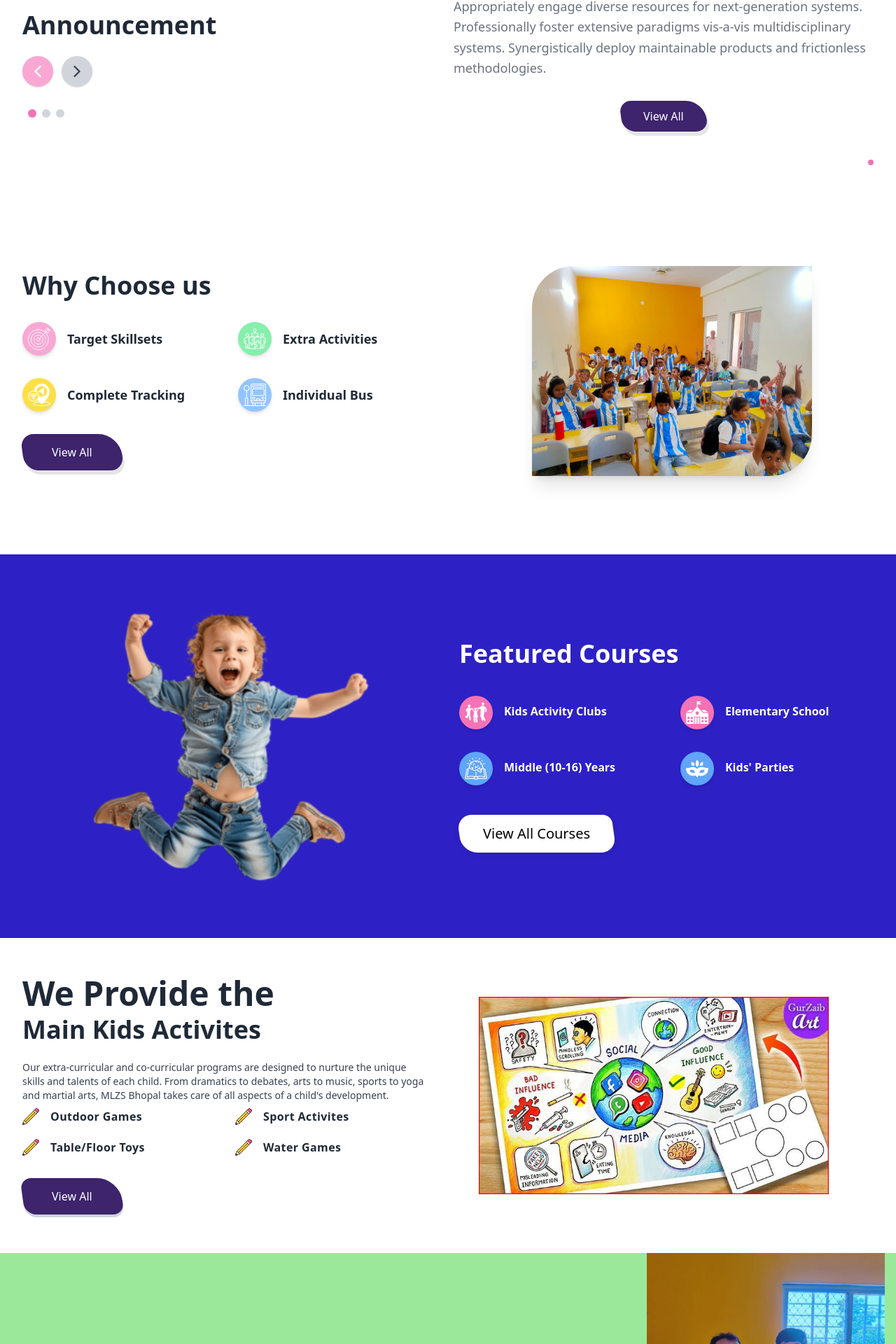
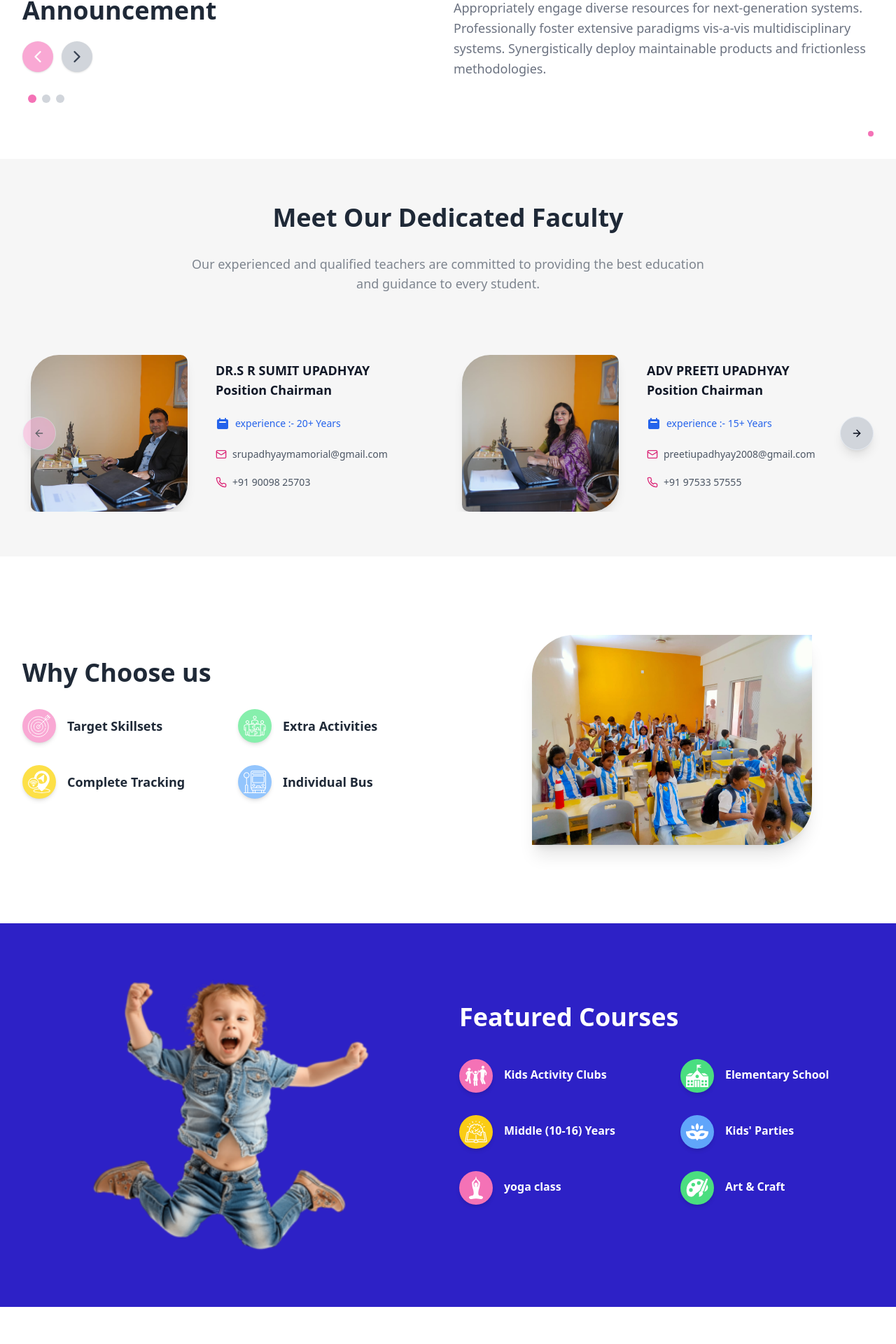
Before and after one commit to Priyammittal9/Mount_Litera_zee_School, a React (Vite) app: page / in a window 1280 px wide. Shown: the part 865-2785 px from the top of the page at 70% size. Built offline with nearby package versions, Linux system fonts and the light colour scheme.

Commit message:
update buttons,footer,map,faculty,Featured

```diff
--- a/src/components/Activities.tsx
+++ b/src/components/Activities.tsx
@@ -22,9 +22,9 @@ const Activities = () => (
          Our extra-curricular and co-curricular programs are designed to nurture the unique skills and talents of each child. From dramatics to debates, arts to music, sports to yoga and martial arts, MLZS Bhopal takes care of all aspects of a child's development.
         </p>
 
-        <div className="grid grid-cols-1 sm:grid-cols-2 gap-x-8 gap-y-5 mb-8">
+        <div className="grid grid-cols-1 sm:grid-cols-2 gap-x-8 gap-y-5 mb-8 pt-8">
           {activities.map((activity, idx) => (
-            <div key={idx} className="flex items-center gap-4">
+            <div key={idx} className="flex items-center gap-6">
               <img src={activity.icon} alt="" className="w-6 h-6" />
               <span className="font-semibold text-base text-gray-800 tracking-wide">
                 {activity.title}
@@ -32,22 +32,7 @@ const Activities = () => (
             </div>
           ))}
         </div>
-        <UiButton
-          color="#3d246c"
-          textColor="#fff"
-          borderColor="#3d246c"
-          style={{
-            borderRadius: "16px 32px 16px 16px",
-            fontSize: "1rem",
-            fontWeight: 400,
-            minWidth: 120,
-            boxShadow: "0 4px 0px 0px #d1d5db",
-            marginLeft: 0,
-          }}
-          className="font-normal px-10 py-3"
-        >
-          View All
-        </UiButton>
+
       </div>
       {/* Right Illustration */}
       <div className="flex-1 flex items-center justify-center relative ">
--- a/src/components/Announcements.tsx
+++ b/src/components/Announcements.tsx
@@ -66,23 +66,7 @@ const Announcements = () => {
 						<p className="text-gray-500 mb-8 leading-relaxed text-lg md:text-md font-medium">
 							{announcements[current].text}
 						</p>
-						<UiButton
-							color="#3d246c"
-							textColor="#fff"
-							borderColor="#3d246c"
-							style={{
-								borderRadius: "20px 30px 20px 20px",
-								fontSize: "1rem",
-								fontWeight: 400,
-								width: "fit-content",
-								minWidth: 120,
-								boxShadow: "2px 6px 0px 0px #e5e5e5",
-								alignSelf: "center",
-								padding: "8px 30px"
-							}}
-						>
-							View All
-						</UiButton>
+
 					</div>
 				</div>
 				{/* Decorative dot */}
--- a/src/components/FeaturedCourses.tsx
+++ b/src/components/FeaturedCourses.tsx
@@ -3,27 +3,34 @@ import UiButton from "@/components/ui/UiButton";
 const courses = [
 	{
 		title: "Kids Activity Clubs",
-		age: "",
 		color: "bg-pink-400",
 		icon: "/images/icons_img/icon6.svg",
 	},
 	{
 		title: "Elementary School",
-		age: "",
-		color: "bg-pink-400",
+		color: "bg-green-400",
 		icon: "/images/icons_img/icon7.svg",
 	},
 	{
 		title: "Middle (10-16) Years",
-		age: "",
-		color: "bg-blue-400",
+		color: "bg-yellow-400",
 		icon: "/images/icons_img/icon8.svg",
 	},
 	{
 		title: "Kids' Parties",
-		age: "",
 		color: "bg-blue-400",
 		icon: "/images/icons_img/icon9.svg",
+	},
+	{
+		title: "yoga class",
+		color: "bg-pink-400",
+		icon: "/images/icons_img/icon10.svg",
+	},
+	{
+		title: "Art & Craft",
+		age: "",
+		color: "bg-green-400",
+		icon: "/images/icons_img/icon11.svg",
 	},
 ];
 
@@ -74,19 +81,7 @@ const FeaturedCourses = () => {
 								</div>
 							))}
 						</div>
-						 <UiButton
-                      color="#fff"
-                      textColor="#000"
-                      borderColor="#fff"
-                      style={{
-                        fontSize: "1.25rem",
-                        padding: "10px 32px",
-                        marginTop: "10px",
-                        fontWeight: 400
-                      }}
-                    >
-                      View All Courses
-                    </UiButton>
+
 					</div>
 				</div>
 			</div>
--- a/src/components/Footer.tsx
+++ b/src/components/Footer.tsx
@@ -1,84 +1,145 @@
-import { Facebook, Twitter, Instagram, Linkedin, Youtube, Globe, Phone, Mail, MapPin } from 'lucide-react';
+import { Facebook, Twitter, Instagram, Linkedin, Youtube, Globe, Phone, Mail, MapPin, Clock } from 'lucide-react';
 
 const Footer = () => {
-  const navigationLinks = [
+  // Campus Address
+  const campusAddress = [
+    {
+      icon: MapPin,
+      label: `Mount Litera zee School, kundeshwar Road, near life care hospital, Tikamgarh, Madhya Pradesh, India - 472001`,
+    },
+    {
+      icon: Clock,
+      label: `08:00am to 04:00pm`,
+    },
+  ];
+
+  // Contact Us
+  const contactUs = [
+    {
+      icon: Phone,
+      label: `+91 90098 25058\n+91 99933 81700\n+91 97533 57555`,
+    },
+    {
+      icon: Mail,
+      label: `srupadhyaymemorial@gmail.com\nmountliterazeeschool773@gmail.com`,
+    },
+  ];
+
+  // Quick Links
+  const quickLinks = [
     { label: "Home", href: "#home" },
     { label: "Announcement", href: "#announcement" },
+    { label: "Gallery", href: "#gallery" },
     { label: "Why Choose us", href: "#why-choose-us" },
     { label: "Courses", href: "#courses" },
     { label: "Activities", href: "#activities" },
-  { label: "Gallery", href: "#gallery" },
     { label: "Testimonials", href: "#testimonials" },
     { label: "News", href: "#news" },
     { label: "Contact", href: "#Contact" },
   ];
-  const contactDetails = [
-    {
-      icon: MapPin,
-      label: 'Mount Litera zee School, kundeshwar Road, near life care hospital, Tikamgarh, Madhya Pradesh, India - 472001',
-    },
-    {
-      icon: Phone,
-      label: '+91 90098 25058 / +91 99933 81700 / +91 97533 57555',
-    },
-    {
-      icon: Mail,
-      label: 'srupadhyaymemorial@gmail.com\nmountliterazeeschool773@gmail.com',
-    },
+
+  // Important Links (example, you can update as needed)
+  const importantLinks = [
+    { label: "Downloads", href: "#" },
+    { label: "News & Event", href: "#" },
+    { label: "Photo Gallery", href: "#" },
+    { label: "Video Gallery", href: "#" },
+    { label: "Activities", href: "#" },
+    { label: "Litera Experience", href: "#" },
+    { label: "Careers", href: "#" },
+    { label: "Contact Us", href: "#Contact" },
   ];
 
   const socialIcons = [
-    { icon: Instagram },
-    { icon: Facebook },
-    { icon: Twitter },
-    { icon: Globe },
-    { icon: Youtube },
-    { icon: Linkedin },
+    { icon: Facebook, href: "#" },
+    { icon: Instagram, href: "#" },
+    { icon: Linkedin, href: "#" },
+    { icon: Youtube, href: "#" },
   ];
 
   return (
-    <footer className="bg-[#39365B] text-white py-8 mt-10 pb-16 pt-16">
-      <div className="max-w-7xl mx-auto px-6 flex flex-col items-center">
-        <div className="flex flex-wrap justify-center gap-6 md:gap-10 mb-4">
-          {navigationLinks.map((link, index) => (
-            <a
-              key={index}
-              href={link.href}
-              className="text-white text-sm md:text-base font-normal hover:text-[#00e6ef] transition-colors"
-            >
-              {link.label}
-            </a>
-          ))}
-        </div>
-        {/* Contact Details */}
-        <div id='Contact' className="flex flex-wrap flex-col md:flex-row justify-center gap-10 md:gap-6 mb-16 mt-16 text-base md:text-lg w-full max-w-4xl items-center">
-          {contactDetails.map((item, idx) => {
+    <footer className="bg-[#39365B] text-white pt-12 pb-8 ">
+      <div className="max-w-7xl mx-auto px-6">
+        <div className="grid grid-cols-1 sm:grid-cols-2 lg:grid-cols-4 gap-10 mb-8">
+          {/* Campus Address */}
+          <div>
+            <h3 className="font-bold mb-3 text-base md:text-lg">Campus Address</h3>
+            {campusAddress.map((item, idx) => {
               const Icon = item.icon;
               return (
-              <div key={idx} className="flex items-center align-middle gap-4 w-full md:w-auto">
-                <Icon className="w-10 h-10 min-w-10 min-h-10 text-[#00e6ef] mt-1" />
-                <span className="whitespace-pre-line text-[14px] sm:text-[16px]">{item.label}</span>
+                <div key={idx} className="flex items-start gap-3 mb-2">
+                  <Icon className="w-5 h-5 text-[#00e6ef] mt-1" />
+                  <span className="whitespace-pre-line text-[14px] sm:text-[15px]">{item.label}</span>
                 </div>
               );
             })}
           </div>
-        <div className="flex flex-wrap justify-center items-center gap-2 md:gap-3 mt-2">
-          <span className="text-[#00e6ef] font-normal text-sm md:text-base mr-2">Follow Us:</span>
-          {socialIcons.map((social, index) => {
-            const IconComponent = social.icon;
+          {/* Contact Us */}
+          <div>
+            <h3 id='Contact' className="font-bold mb-3 text-base md:text-lg">Contact Us</h3>
+            {contactUs.map((item, idx) => {
+              const Icon = item.icon;
+              return (
+                <div key={idx} className="flex items-start gap-3 mb-2">
+                  <Icon className="w-5 h-5 text-[#00e6ef] mt-1" />
+                  <span className="whitespace-pre-line text-[14px] sm:text-[15px]">{item.label}</span>
+                </div>
+              );
+            })}
+          </div>
+          {/* Quick Links */}
+          <div>
+            <h3 className="font-bold mb-3 text-base md:text-lg">Quick Links</h3>
+            <ul>
+              {quickLinks.map((link, idx) => (
+                <li key={idx}>
+                  <a
+                    href={link.href}
+                    className="text-white text-[14px] sm:text-[15px] hover:text-[#00e6ef] transition-colors"
+                  >
+                    {link.label}
+                  </a>
+                </li>
+              ))}
+            </ul>
+          </div>
+          {/* Important Links */}
+          <div>
+            <h3 className="font-bold mb-3 text-base md:text-lg">Important Links</h3>
+            <ul>
+              {importantLinks.map((link, idx) => (
+                <li key={idx}>
+                  <a
+                    href={link.href}
+                    className="text-white text-[14px] sm:text-[15px] hover:text-[#00e6ef] transition-colors"
+                  >
+                    {link.label}
+                  </a>
+                </li>
+              ))}
+            </ul>
+          </div>
+        </div>
+        <hr className="border-gray-400 opacity-30 mb-4" />
+        <div className="flex flex-col md:flex-row md:justify-between items-center gap-4">
+          <div className="text-xs opacity-70 text-center md:text-left">
+            © {new Date().getFullYear()} mount litera zee school. All rights reserved.
+          </div>
+          <div className="flex items-center gap-4">
+            {socialIcons.map((social, idx) => {
+              const Icon = social.icon;
               return (
                 <a
-                key={index}
-                href="#"
-                className="w-10 h-10 flex items-center justify-center text-[#d1d5db] hover:text-[#00e6ef] transition-colors"
+                  key={idx}
+                  href={social.href}
+                  className="w-8 h-8 flex items-center justify-center text-[#d1d5db] hover:text-[#00e6ef] transition-colors"
+                  aria-label="Social Link"
                 >
-                <IconComponent className="w-7 h-7 md:w-8 md:h-8" />
+                  <Icon className="w-5 h-5" />
                 </a>
               );
             })}
           </div>
-        <div className="text-center text-xs mt-6 opacity-70">
-          © {new Date().getFullYear()} mount litera zee school. All rights reserved.
         </div>
       </div>
     </footer>
--- a/src/components/Header.tsx
+++ b/src/components/Header.tsx
@@ -9,9 +9,9 @@ const NAV_LINKS = [
   { label: "Home", href: "#home" },
   { label: "Announcement", href: "#announcement" },
   { label: "Why Choose us", href: "#why-choose-us" },
+  { label: "Gallery", href: "#gallery" },
   { label: "Courses", href: "#courses" },
   { label: "Activities", href: "#activities" },
-  { label: "Gallery", href: "#gallery" },
   { label: "Testimonials", href: "#testimonials" },
   { label: "News", href: "#news" },
   { label: "Contact", href: "#Contact" },
--- a/src/components/LatestNews.tsx
+++ b/src/components/LatestNews.tsx
@@ -10,7 +10,7 @@ const LatestNews = () => {
       email: "srupadhyaymamorial@gmail.com",
       phone: "+91 90098 25703",
       image: "/images/gallery/img3.jpg",
-      desc: 'Comfortable, sturdy, stylish, supportive, durable, modern, ergonomic, versatile.'
+
     },
     {
       title: "ADV PREETI UPADHYAY",
@@ -19,7 +19,7 @@ const LatestNews = () => {
       email: "preetiupadhyay2008@gmail.com",
       phone: "+91 97533 57555",
       image: "/images/gallery/img2.jpg",
-      desc: 'Comfortable, sturdy, stylish, supportive, durable, modern, ergonomic, versatile.'
+
     },
     {
       title: "SHILPI OJHA VISHWAKARMA",
@@ -28,12 +28,12 @@ const LatestNews = () => {
       email: "ShilpiVishwakarma12345@gmail.com",
       phone: "+91 83196 03391",
       image: "/images/gallery/img1.jpg",
-      desc: 'Comfortable, sturdy, stylish, supportive, durable, modern, ergonomic, versatile.'
+
     },
   ];
 
   return (
-    <section id='news' className="py-16 bg-white relative overflow-hidden">
+    <section id='news' className="py-16 bg-[#f6f6f6] relative overflow-hidden">
       <div className="max-w-7xl mx-auto px-4 sm:px-6 lg:px-8 relative z-10">
         <div className="text-center mb-10">
           <h2 className="text-2xl sm:text-3xl md:text-4xl font-bold text-gray-800 mb-2">Meet Our Dedicated Faculty
@@ -87,8 +87,8 @@ const LatestNews = () => {
                         "
                       />
                     </div>
-                    <div className="flex-1 flex flex-col items-start">
-                      <h3 className="text-base sm:text-lg font-bold text-gray-900 mb-2">{item.title} <br />
+                    <div className="flex-1 flex flex-col items-start gap-4">
+                      <h3 className="text-base sm:text-lg font-bold text-gray-900 mb-2 pt-2">{item.title} <br />
                         <span className='font-semibold'>Position</span> {item.position}
                       </h3>
                       <div className="flex items-center space-x-2 text-blue-600 mb-2">
@@ -105,10 +105,7 @@ const LatestNews = () => {
                         <Phone className="w-4 h-4 text-pink-600" />
                         <span>{item.phone}</span>
                       </div>
-                      <p className="text-gray-600 mb-3 leading-relaxed text-xs sm:text-sm">{item.desc}</p>
-                      <a href="#" className="text-black font-semibold underline underline-offset-2 hover:text-purple-700 transition-colors text-xs sm:text-sm">
-                        Read More
-                      </a>
+
                     </div>
                   </div>
                 </CarouselItem>
--- /dev/null
+++ b/src/components/MapSection.tsx
@@ -0,0 +1,22 @@
+const MapSection = () => (
+  <section id="map" className="w-full bg-white pt-[70px]">
+    <div className="container-fluid mx-auto">
+      <div className="relative w-full h-[350px] md:h-[500px] rounded-xl overflow-hidden shadow-lg group">
+        <iframe
+          title="Mount Litera Zee School Location"
+          src="https://www.google.com/maps/embed?pb=!1m18!1m12!1m3!1d10715.588435150876!2d78.09688946942975!3d26.32978508134643!2m3!1f0!2f0!3f0!3m2!1i1024!2i768!4f13.1!3m3!1m2!1s0x3976b78b22b00ead%3A0x7e5fbb1ebce92023!2sMount%20Litera%20Zee%20School%2C%20Gwalior!5e0!3m2!1sen!2sin!4v1750398509983!5m2!1sen!2sin"
+          width="100%"
+          height="100%"
+          style={{ border: 0 }}
+          allowFullScreen={true}
+          loading="lazy"
+          referrerPolicy="no-referrer-when-downgrade"
+        ></iframe>
+        {/* Overlay for shaded color on hover */}
+
+      </div>
+    </div>
+  </section>
+);
+
+export default MapSection;
--- a/src/components/WhyChooseUs.tsx
+++ b/src/components/WhyChooseUs.tsx
@@ -52,21 +52,7 @@ const WhyChooseUs = () => (
 							</div>
 						))}
 					</div>
-					<UiButton
-						color="#3d246c"
-						textColor="#fff"
-						borderColor="#3d246c"
-						style={{
-							borderRadius: "20px 30px 20px 20px",
-							fontSize: "1rem",
-							fontWeight: 400,
-							minWidth: 120,
-							boxShadow: "2px 6px 0px 0px #e5e5e5",
-						}}
-						className="font-normal px-10 py-3"
-					>
-						View All
-					</UiButton>
+
 				</div>
 				{/* Right - Image */}
 				<div className="flex-1 flex items-center justify-center relative">
--- a/src/pages/Index.tsx
+++ b/src/pages/Index.tsx
@@ -10,6 +10,7 @@ import LatestNews from '../components/LatestNews';
 import ContactCTA from '../components/ContactCTA';
 import EnrollCTA from '../components/EnrollCTA';
 import Footer from '../components/Footer';
+import MapSection from '../components/MapSection'; // Make sure this file exists
 
 const Index = () => {
   return (
@@ -17,14 +18,15 @@ const Index = () => {
       <Header />
       <Hero />
       <Announcements />
+      <LatestNews />
       <WhyChooseUs />
       <FeaturedCourses />
       <Activities />
       <EnrollCTA />
       <Gallery />
       <Testimonials />
-      <LatestNews />
       <ContactCTA />
+      <MapSection /> {/* Added Map section here */}
       <Footer />
     </div>
   );
```
Also changed, not shown: public/images/icons_img/icon10.svg (added), public/images/icons_img/icon11.svg (added). Lines whose indentation alone changed are shown as unchanged.
